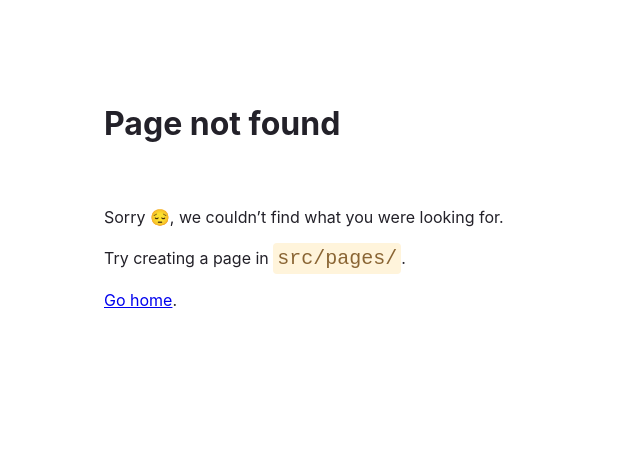
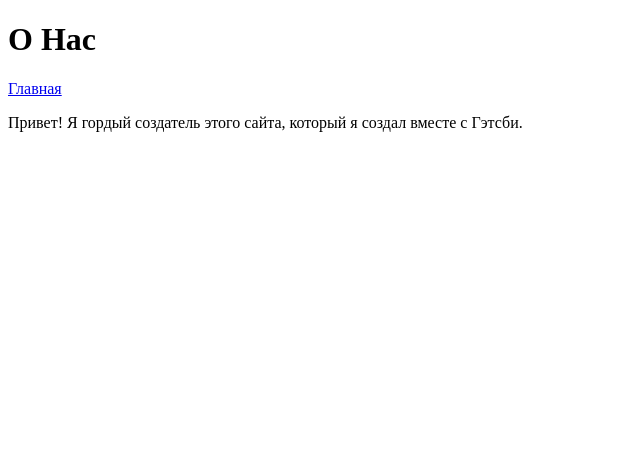
Before and after one commit to vovan1973/gastby-start, a Gatsby site: page /about in a window 1280 px wide. Before the commit this address had no page. Shown: the whole page, without its empty margins (0-640 px from the left). Built offline with nearby package versions, Linux system fonts and the light colour scheme; Gatsby itself is replaced by a stand-in of ours.

Commit message:
Добавлен файл О нас

```diff
--- /dev/null
+++ b/src/pages/about.js
@@ -0,0 +1,19 @@
+// Step 1: Import React
+import { Link } from 'gatsby'
+import * as React from 'react'
+
+// Step 2: Define your component
+const AboutPage = () => {
+  return (
+    <main>
+      <h1>О Нас</h1>
+      <Link to="/">Главная</Link>
+      <p>Привет! Я гордый создатель этого сайта, который я создал вместе с Гэтсби.</p>
+    </main>
+  )
+}
+
+export const Head = () => <title>О Нас</title>
+
+// Step 3: Export your component
+export default AboutPage
--- a/src/pages/index.js
+++ b/src/pages/index.js
@@ -1,4 +1,5 @@
 import * as React from "react"
+import { Link } from "gatsby"
 
 const pageStyles = {
   color: "#232129",
@@ -127,6 +128,7 @@ const IndexPage = () => {
   return (
      <main>
       <h1>Welcome to my Gatsby site!</h1>
+      <Link to="/about">О нас</Link>
       <h2>Привет Вован Teres</h2>
       <p>I'm making this by following the Gatsby Tutorial.</p>
     </main>
```
